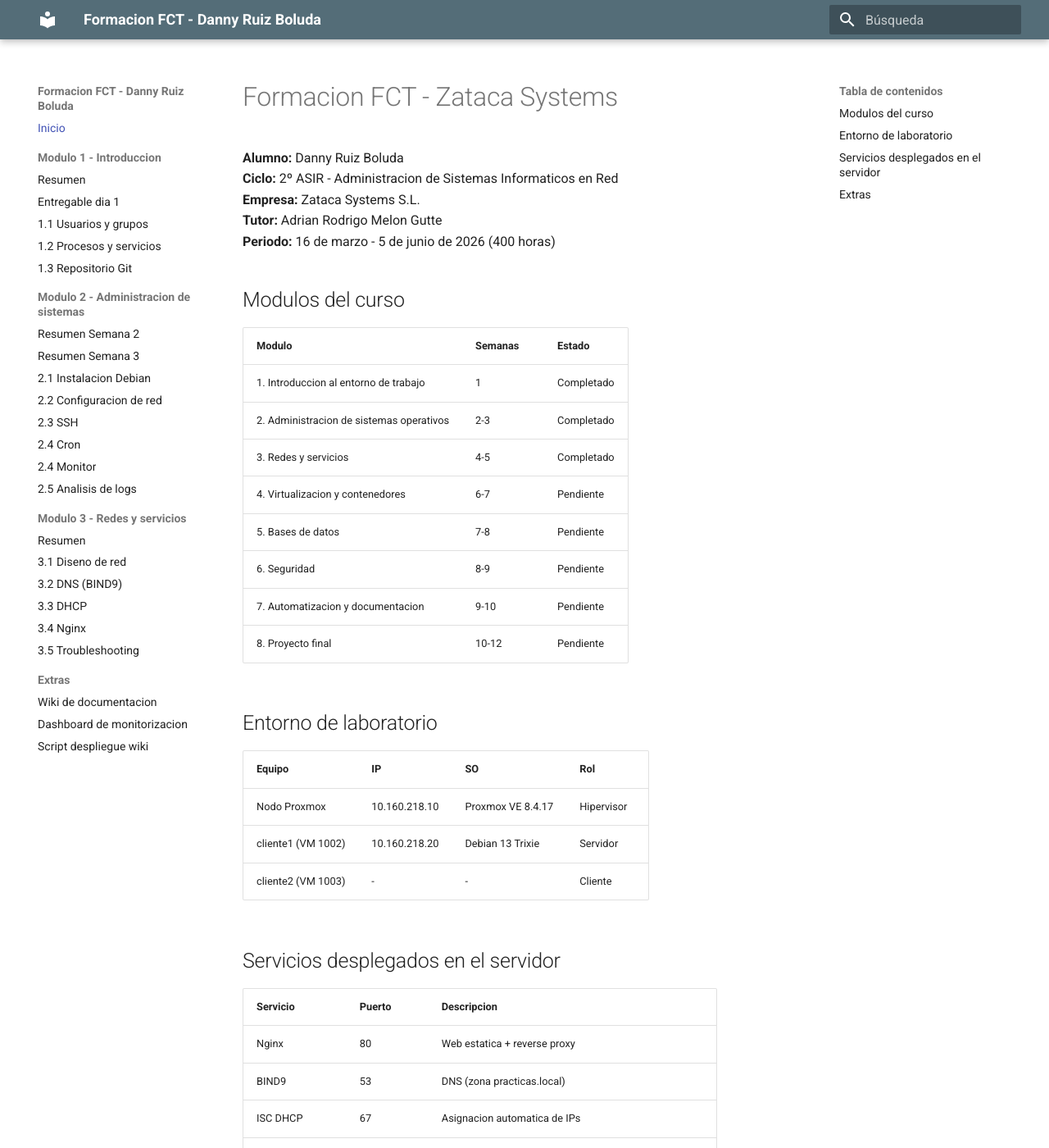
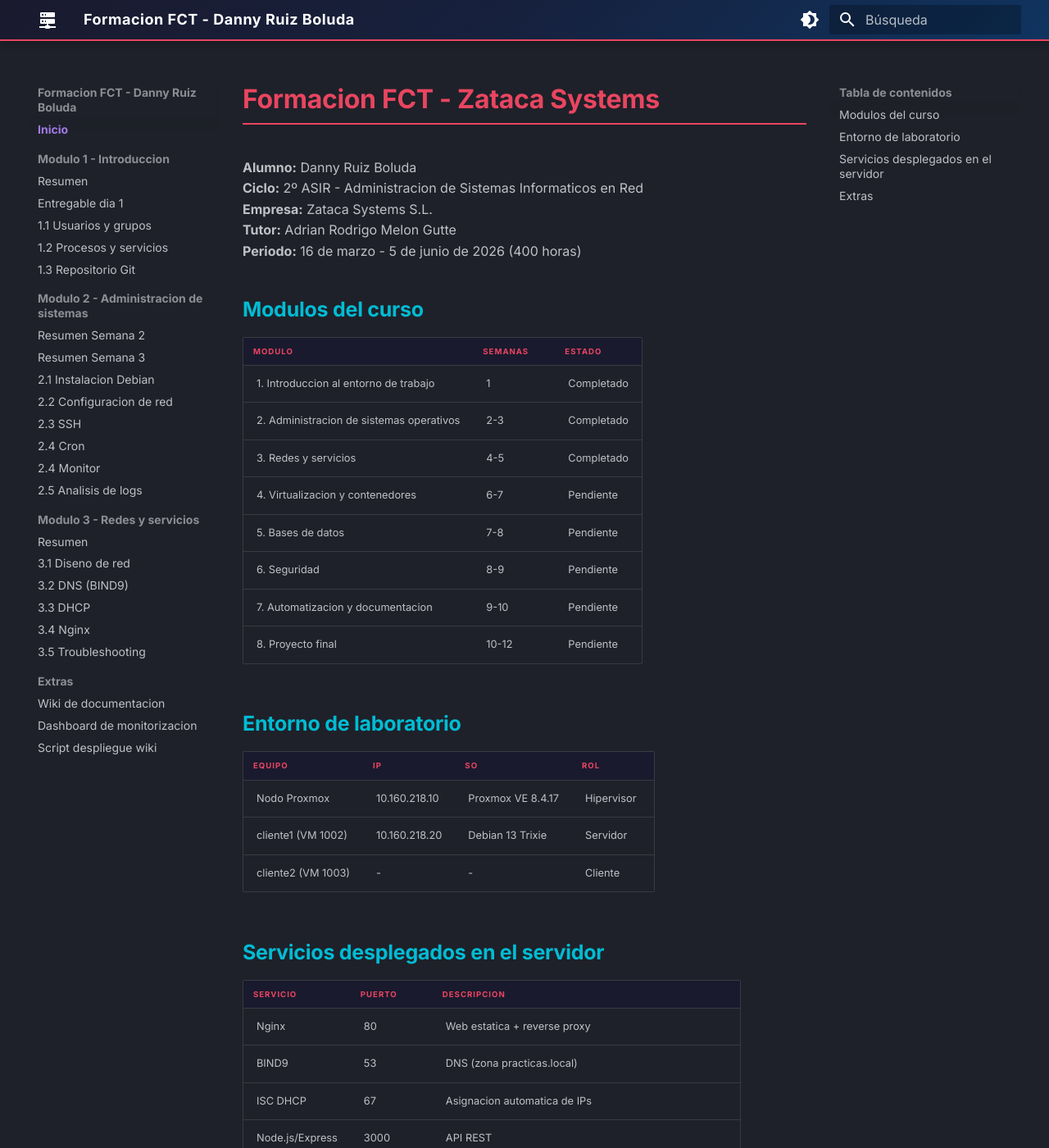
Before and after one commit to DannyRuizB/formacion-danny, an MkDocs documentation site: the page built from docs/index.md, in a window 1280 px wide and 1400 px high. Shown: the whole window at 82% size. Built offline with MkDocs 1.6.1 and Material for MkDocs 9.7.7, drawn with Linux system fonts in a browser that asks for light colours; some of the changed text lies outside the part shown.

Commit message:
Añadir capturas Nginx ejercicio 1.2 + polaroids dinamicas en wiki
- Capturas de nginx status, stop/start y journalctl para ejercicio 1.2
- Polaroids decorativas ahora son dinamicas con JS
- Las capturas del borde desaparecen si estan en la pagina actual

Co-Authored-By: Claude Opus 4.6 (1M context) <noreply@anthropic.com>

```diff
--- /dev/null
+++ b/docs/javascripts/deco.js
@@ -0,0 +1,103 @@
+// Todas las imagenes disponibles para decoracion
+var allImages = [
+    'img/dashboard-servidor.png',
+    'img/proxmox-panel-vm.png',
+    'img/bind9-status.png',
+    'img/nginx-web-estatica.png',
+    'img/tunel-ssh-terminal.png',
+    'img/wiki-nginx-servidor.png',
+    'img/bind9-dig-verificacion.png',
+    'img/monitor-log-output.png',
+    'img/dhcp-server-status.png',
+    'img/nginx-reverse-proxy-api.png',
+    'img/acceso-ssh-servidor.png',
+    'img/ejercicio-2.2-red-configurada.png',
+    'img/ejercicio-2.4-crontab.png',
+    'img/analisis-logs-auth-nginx.png',
+    'img/logrotate-monitor.png',
+    'img/miapi-systemd-status.png',
+    'img/crontab-monitor-added.png',
+    'img/tunel-ssh-nginx-navegador.png'
+];
+
+// Posiciones predefinidas
+var positions = [
+    { side: 'left',  offset: '-30px', top: '100px',  rotate: -12 },
+    { side: 'left',  offset: '-20px', top: '270px',  rotate: 8 },
+    { side: 'left',  offset: '-35px', top: '440px',  rotate: -15 },
+    { side: 'left',  offset: '-25px', top: '610px',  rotate: 10 },
+    { side: 'left',  offset: '-30px', top: '780px',  rotate: -8 },
+    { side: 'right', offset: '-30px', top: '130px',  rotate: 14 },
+    { side: 'right', offset: '-20px', top: '300px',  rotate: -10 },
+    { side: 'right', offset: '-35px', top: '470px',  rotate: 12 },
+    { side: 'right', offset: '-25px', top: '640px',  rotate: -13 },
+    { side: 'right', offset: '-30px', top: '810px',  rotate: 9 }
+];
+
+function getPageImageNames() {
+    var imgs = document.querySelectorAll('.md-content img');
+    var names = [];
+    for (var i = 0; i < imgs.length; i++) {
+        var src = imgs[i].getAttribute('src') || '';
+        // Coger solo el nombre del fichero
+        var filename = src.split('/').pop();
+        if (filename) names.push(filename);
+    }
+    return names;
+}
+
+function buildDecorations() {
+    var container = document.getElementById('deco-container');
+    if (!container) return;
+    container.innerHTML = '';
+
+    var pageImageNames = getPageImageNames();
+
+    // Calcular base path segun profundidad de la URL
+    var path = window.location.pathname;
+    var depth = path.split('/').filter(function(p) { return p.length > 0; }).length;
+    var basePath = '';
+    for (var d = 0; d < depth; d++) basePath += '../';
+
+    for (var i = 0; i < positions.length && i < allImages.length; i++) {
+        var pos = positions[i];
+        var imgPath = allImages[i];
+        var filename = imgPath.split('/').pop();
+
+        // Comprobar si esta imagen esta en la pagina actual
+        var isOnPage = pageImageNames.indexOf(filename) !== -1;
+
+        var div = document.createElement('div');
+        div.className = 'deco-polaroid' + (isOnPage ? ' deco-hidden' : '');
+        div.style.backgroundImage = 'url(' + basePath + imgPath + ')';
+        div.style.top = pos.top;
+        div.style.transform = 'rotate(' + pos.rotate + 'deg)';
+
+        if (pos.side === 'left') {
+            div.style.left = pos.offset;
+        } else {
+            div.style.right = pos.offset;
+        }
+
+        container.appendChild(div);
+    }
+}
+
+// Ejecutar al cargar
+document.addEventListener('DOMContentLoaded', function() {
+    setTimeout(buildDecorations, 200);
+});
+
+// Para navegacion instantanea de MkDocs Material
+var checkInterval = setInterval(function() {
+    if (typeof location !== 'undefined') {
+        var lastPath = '';
+        setInterval(function() {
+            if (window.location.pathname !== lastPath) {
+                lastPath = window.location.pathname;
+                setTimeout(buildDecorations, 300);
+            }
+        }, 500);
+        clearInterval(checkInterval);
+    }
+}, 100);
--- /dev/null
+++ b/docs/stylesheets/custom.css
@@ -0,0 +1,126 @@
+/* Header personalizado */
+.md-header {
+    background: linear-gradient(135deg, #1a1a2e 0%, #16213e 50%, #0f3460 100%);
+    border-bottom: 2px solid #e94560;
+}
+
+.md-header__title {
+    font-weight: 700;
+    letter-spacing: 0.5px;
+}
+
+/* Tabs de navegacion */
+.md-tabs {
+    background: #16213e;
+}
+
+/* Links */
+.md-typeset a {
+    color: #00bcd4;
+}
+
+.md-typeset a:hover {
+    color: #e94560;
+}
+
+/* Bloques de codigo */
+.md-typeset code {
+    border-radius: 4px;
+}
+
+/* Tablas */
+.md-typeset table:not([class]) th {
+    background-color: #1a1a2e;
+    color: #e94560;
+    font-weight: 600;
+    text-transform: uppercase;
+    font-size: 0.75em;
+    letter-spacing: 1px;
+}
+
+[data-md-color-scheme="slate"] .md-typeset table:not([class]) th {
+    background-color: #1a1a2e;
+    color: #e94560;
+}
+
+[data-md-color-scheme="default"] .md-typeset table:not([class]) th {
+    background-color: #f0f0f5;
+    color: #6a1b9a;
+}
+
+/* Sidebar navegacion */
+.md-nav__link--active {
+    font-weight: 700;
+}
+
+/* Footer */
+.md-footer {
+    background: #1a1a2e;
+    border-top: 2px solid #e94560;
+}
+
+/* Boton scroll to top */
+.md-top {
+    background-color: #e94560;
+}
+
+/* Search */
+.md-search__input {
+    border-radius: 8px;
+}
+
+/* Cards efecto hover en sidebar */
+.md-nav__item:hover > .md-nav__link {
+    color: #e94560;
+}
+
+/* Titulo h1 */
+.md-typeset h1 {
+    color: #e94560;
+    font-weight: 800;
+    border-bottom: 2px solid #e94560;
+    padding-bottom: 8px;
+}
+
+[data-md-color-scheme="default"] .md-typeset h1 {
+    color: #6a1b9a;
+    border-bottom-color: #6a1b9a;
+}
+
+/* Titulo h2 */
+.md-typeset h2 {
+    color: #00bcd4;
+    font-weight: 700;
+}
+
+[data-md-color-scheme="default"] .md-typeset h2 {
+    color: #0f3460;
+}
+
+/* Capturas decorativas en los bordes - estilo polaroid rotadas */
+.deco-polaroid {
+    position: fixed;
+    width: 180px;
+    height: 110px;
+    opacity: 0.85;
+    pointer-events: none;
+    z-index: 0;
+    border-radius: 3px;
+    border: 3px solid white;
+    box-shadow: 4px 4px 15px rgba(0,0,0,0.5);
+    background-size: cover;
+    background-position: center;
+    transition: opacity 0.6s ease, transform 0.6s ease;
+}
+
+.deco-polaroid.deco-hidden {
+    opacity: 0;
+    transform: scale(0.3) rotate(0deg) !important;
+}
+
+/* Ocultar en pantallas pequenas */
+@media (max-width: 1500px) {
+    .deco-polaroid {
+        display: none;
+    }
+}
--- a/mkdocs.yml
+++ b/mkdocs.yml
@@ -6,12 +6,43 @@ theme:
   name: material
   language: es
   palette:
-    primary: blue grey
-    accent: teal
+    - scheme: slate
+      primary: deep purple
+      accent: cyan
+      toggle:
+        icon: material/brightness-4
+        name: Modo claro
+    - scheme: default
+      primary: deep purple
+      accent: cyan
+      toggle:
+        icon: material/brightness-7
+        name: Modo oscuro
+  font:
+    text: Inter
+    code: JetBrains Mono
+  icon:
+    logo: material/server-network
+  custom_dir: overrides
   features:
     - navigation.sections
     - navigation.expand
+    - navigation.top
     - content.code.copy
+    - search.highlight
+    - search.suggest
+
+extra:
+  generator: false
+  social:
+    - icon: fontawesome/brands/github
+      link: "#"
+      name: Danny Ruiz Boluda
+
+extra_css:
+  - stylesheets/custom.css
+extra_javascript:
+  - javascripts/deco.js
 
 nav:
   - Inicio: index.md
@@ -47,5 +78,12 @@ markdown_extensions:
   - fenced_code
   - codehilite
   - admonition
+  - attr_list
+  - md_in_html
   - toc:
       permalink: true
+  - pymdownx.highlight:
+      anchor_linenums: true
+  - pymdownx.superfences
+  - pymdownx.tabbed:
+      alternate_style: true
--- /dev/null
+++ b/overrides/main.html
@@ -0,0 +1,6 @@
+{% extends "base.html" %}
+
+{% block content %}
+{{ super() }}
+<div id="deco-container"></div>
+{% endblock %}
```
Also changed, not shown: docs/img/ejercicio-1.2-nginx-logs.png (added), docs/img/ejercicio-1.2-nginx-running.png (added), docs/img/ejercicio-1.2-nginx-stopped.png (added).
